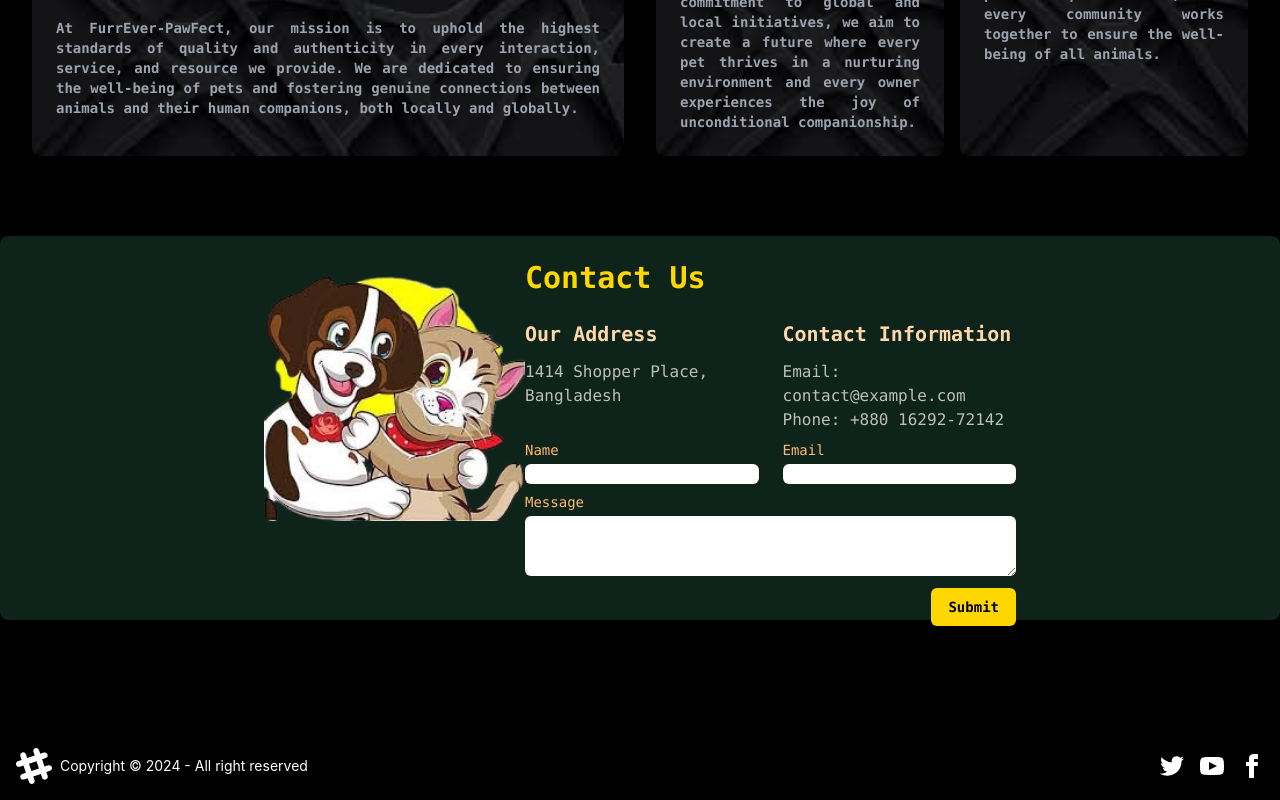
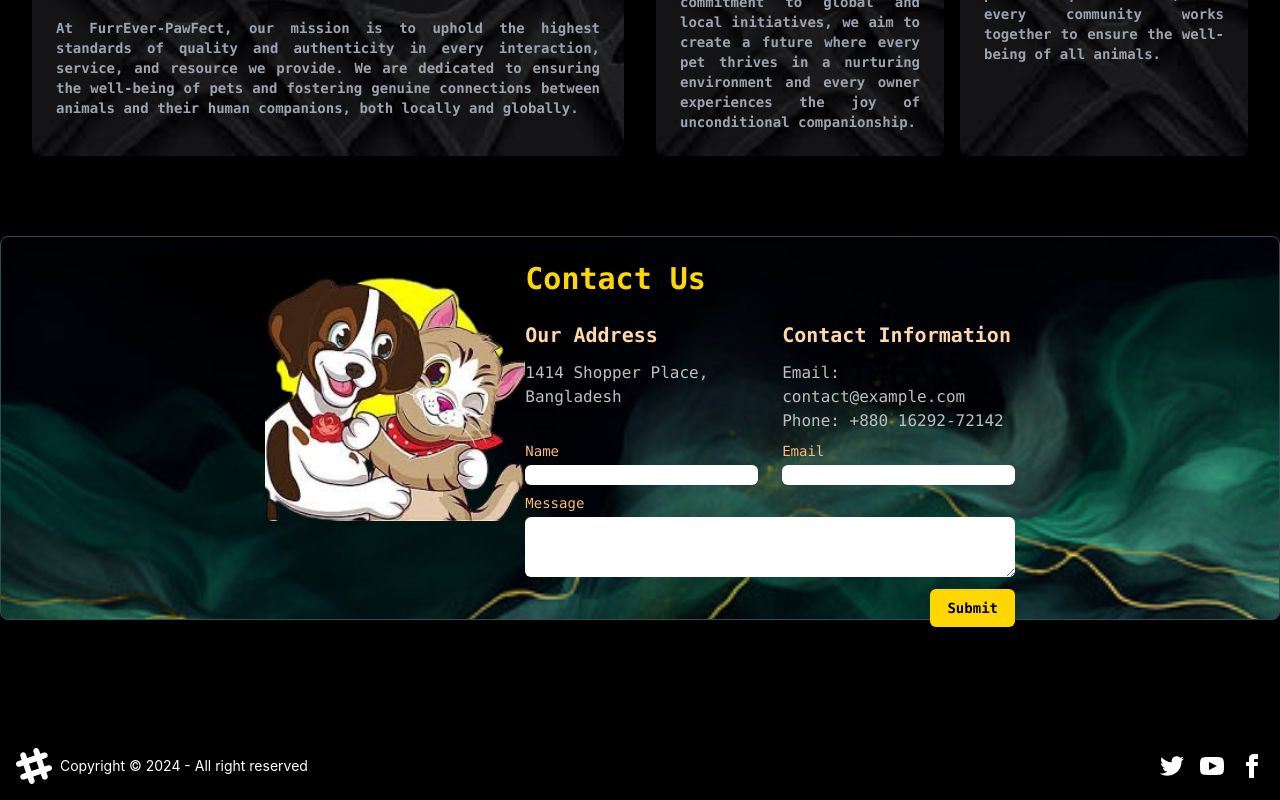
Before and after one commit to Humayra-Akter/FurrEver-PawFect, a React (Create React App) app: page / in a window 1280 px wide. Shown: the part 2501-3301 px from the top of the page. Built offline with nearby package versions, Linux system fonts and the light colour scheme.

Commit message:
register backend added

```diff
--- a/src/Component/Home/Contact.js
+++ b/src/Component/Home/Contact.js
@@ -1,10 +1,19 @@
 import React from "react";
 import contactImage from "../../images/banner.png";
+import bg from "../../images/card-bg.jpg";
 
 const Contact = () => {
   return (
     <div className=" py-12">
-      <div className="h-96 mx-auto bg-accent shadow-lg rounded-lg p-6">
+      <div
+        style={{
+          background: `url(${bg})`,
+          backgroundSize: "cover",
+          borderWidth: 1,
+          borderColor: "darkslategray",
+        }}
+        className="h-96 mx-auto bg-accent shadow-lg rounded-lg p-6"
+      >
         <div className="flex justify-between mx-60">
           <div>
             <img
--- a/src/Component/Login/Register.js
+++ b/src/Component/Login/Register.js
@@ -60,6 +60,33 @@ const Register = () => {
     data.role = selectedRole;
     await createUserWithEmailAndPassword(data.email, data.password);
     await updateProfile({ displayName: data.name });
+
+    // user data to the server
+    const userData = {
+      name: data.name,
+      email: data.email,
+      role: data.role,
+    };
+
+    fetch("http://localhost:5000/user", {
+      method: "POST",
+      headers: {
+        "Content-Type": "application/json",
+      },
+      body: JSON.stringify(userData),
+    })
+      .then((response) => response.json())
+      .then((data) => {
+        if (data.message === "user added successfully") {
+          console.log("User added to the database");
+        } else {
+          console.error("Failed to add user to the database");
+        }
+      })
+      .catch((error) => {
+        console.error("Error:", error);
+      });
+
     console.log(data);
   };
 
```
